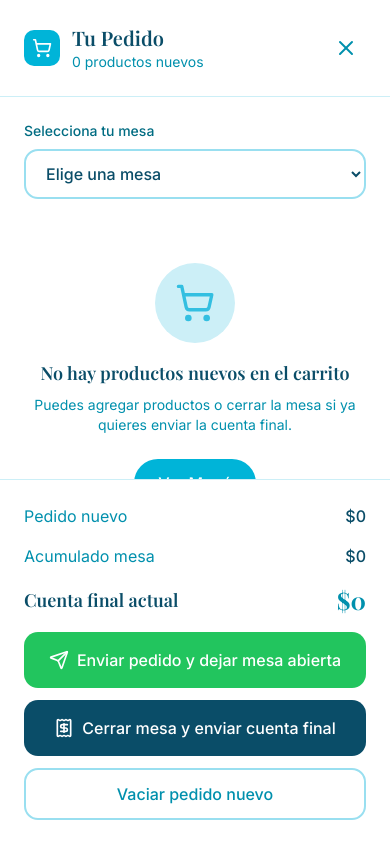
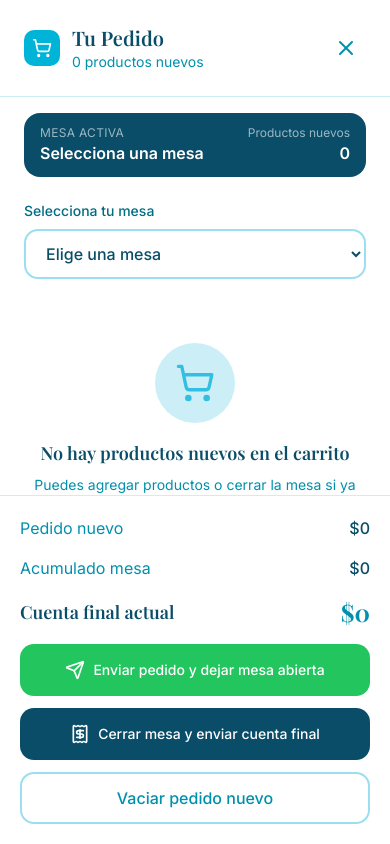
Before and after one commit to vibarachokit-design/cafeteria_mejillones, a React (Vite) app: page / in a window 390 px wide. Both pictures are taken after a click on the button 291 px from the left and 44 px from the top of the page. Shown: the top 844 px of the page. Built offline with nearby package versions, Linux system fonts and the light colour scheme; a web font is replaced by a local one.

Commit message:
Add files via upload

```diff
--- a/src/sections/CartDrawer.tsx
+++ b/src/sections/CartDrawer.tsx
@@ -131,6 +131,21 @@ const CartDrawer = () => {
           >
             <X className="w-6 h-6 text-ocean-600" />
           </button>
+        </div>
+
+        <div className="md:hidden px-6 pt-4">
+          <div className="bg-ocean-900 text-white rounded-2xl px-4 py-3 flex items-center justify-between">
+            <div>
+              <p className="text-xs uppercase tracking-wide text-white/60">Mesa activa</p>
+              <p className="font-semibold">
+                {selectedTable ? `Mesa ${selectedTable}` : 'Selecciona una mesa'}
+              </p>
+            </div>
+            <div className="text-right">
+              <p className="text-xs text-white/60">Productos nuevos</p>
+              <p className="font-semibold">{totalItems}</p>
+            </div>
+          </div>
         </div>
 
         <div className="flex-1 overflow-y-auto p-6 space-y-6">
@@ -276,7 +291,7 @@ const CartDrawer = () => {
           )}
         </div>
 
-        <div className="border-t border-ocean-100 p-6 space-y-4">
+        <div className="border-t border-ocean-100 p-5 md:p-6 space-y-4 bg-white">
           <div className="flex items-center justify-between">
             <span className="text-ocean-600">Pedido nuevo</span>
             <span className="font-medium text-ocean-900">
@@ -301,14 +316,14 @@ const CartDrawer = () => {
           <div className="space-y-3">
             <button
               onClick={handleSendCurrentOrder}
-              className="w-full py-4 bg-green-500 text-white rounded-xl font-medium flex items-center justify-center gap-2 hover:bg-green-600 transition-colors"
+              className="w-full py-4 bg-green-500 text-white rounded-xl font-medium flex items-center justify-center gap-2 hover:bg-green-600 transition-colors text-sm md:text-base"
             >
               <Send className="w-5 h-5" />
               <span>Enviar pedido y dejar mesa abierta</span>
             </button>
             <button
               onClick={handleCloseTable}
-              className="w-full py-4 bg-ocean-900 text-white rounded-xl font-medium flex items-center justify-center gap-2 hover:bg-ocean-800 transition-colors"
+              className="w-full py-4 bg-ocean-900 text-white rounded-xl font-medium flex items-center justify-center gap-2 hover:bg-ocean-800 transition-colors text-sm md:text-base"
             >
               <Receipt className="w-5 h-5" />
               <span>Cerrar mesa y enviar cuenta final</span>
```
